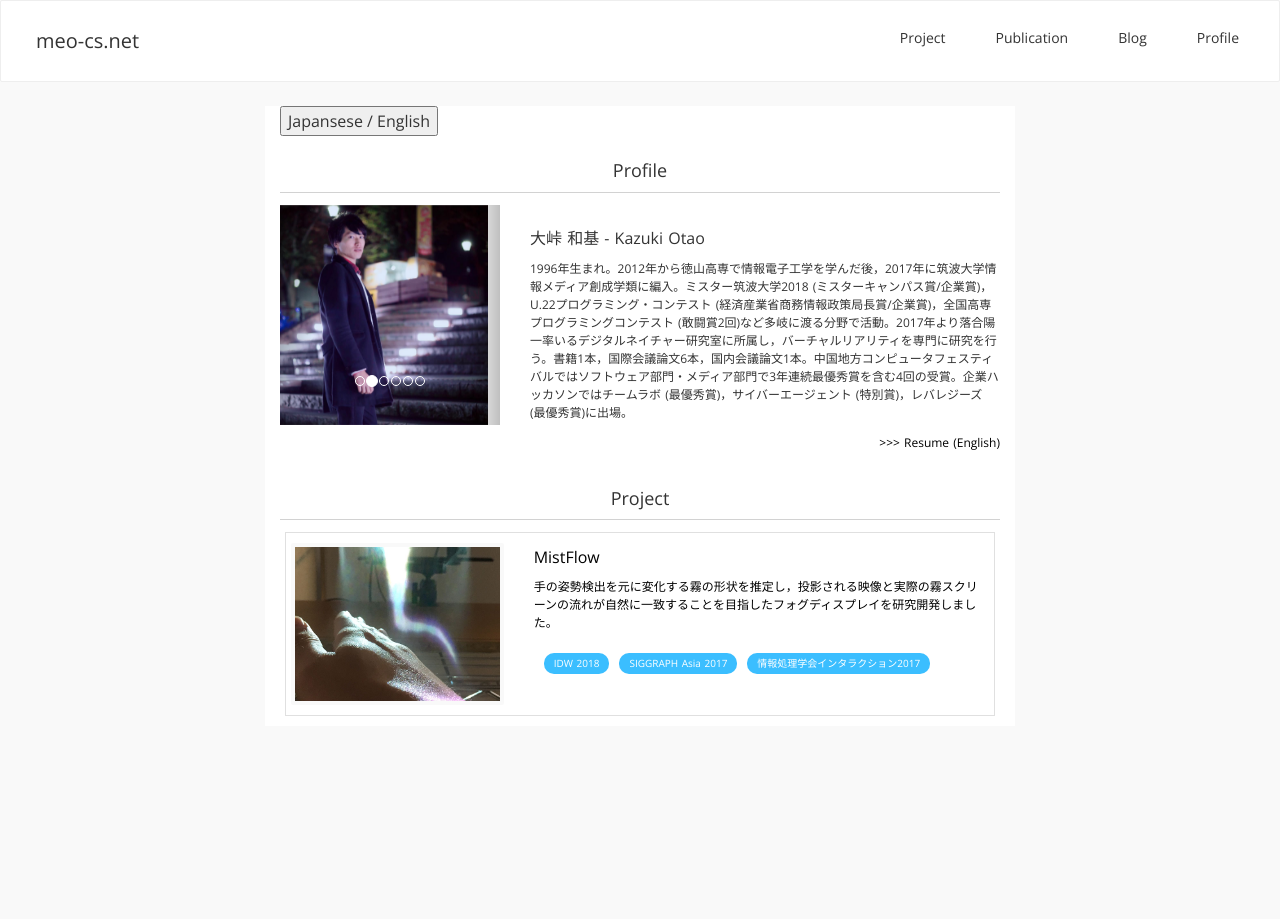
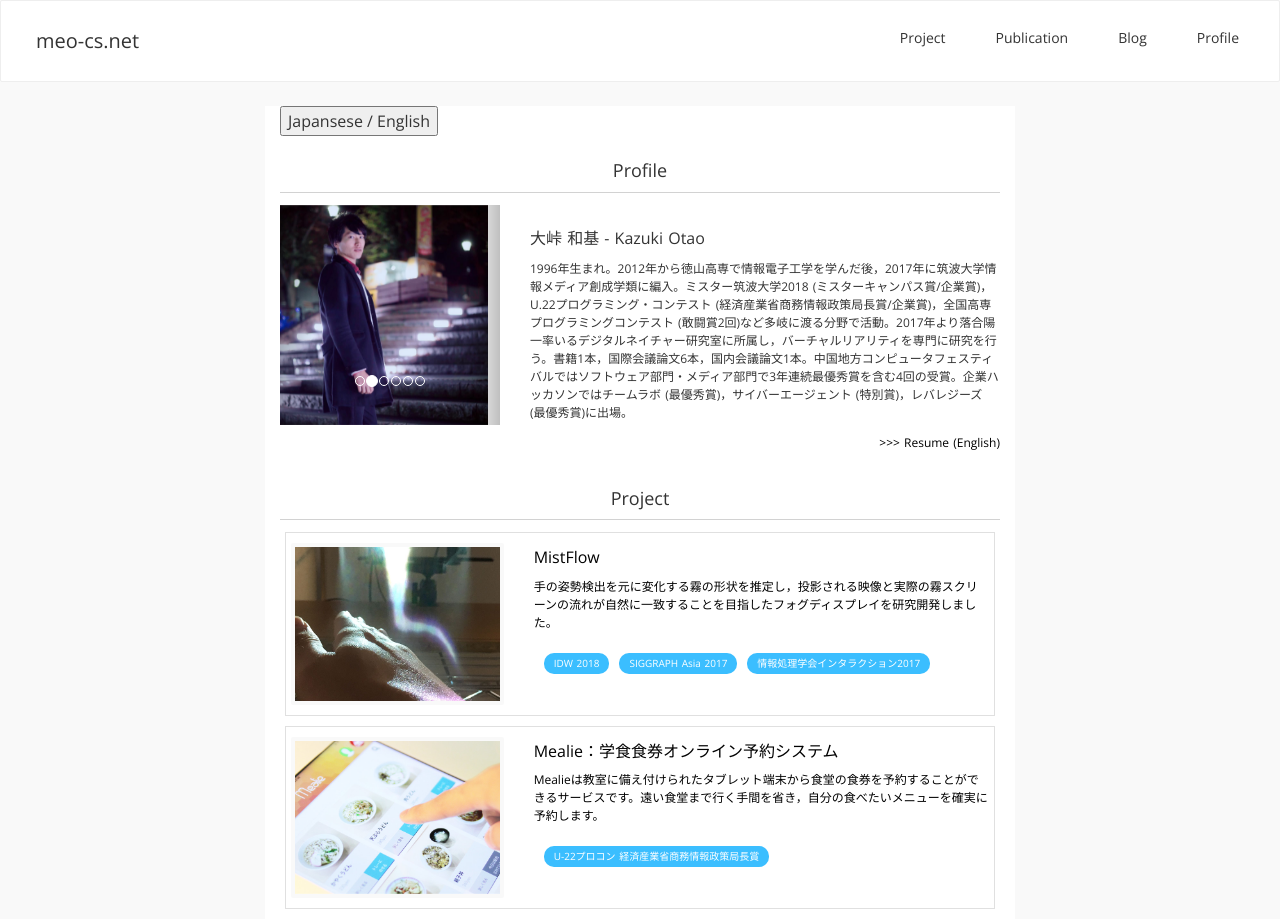
Before and after one commit to meokz/my-website, a Nuxt app: page / in a window 1280 px wide. Before the commit the page ends 800 px from the top, so only its background shows below. Built offline with nearby package versions, Linux system fonts and the light colour scheme; a web font is replaced by a local one.

Commit message:
プロジェクトリストの作成

```diff
--- a/components/profile/Work.vue
+++ b/components/profile/Work.vue
@@ -1,10 +1,10 @@
 <template>
   <div class="work">
-    <a href="./works/mistflow/">
+    <a v-bind:href="getURL">
       <div class="row">
         <div class="col-xs-4 col-sm-4">
           <div class="thumbnail">
-            <img class="img-responsive" src="~/assets/profile/img/mistflow.jpg"/>
+            <img class="img-responsive" v-bind:src="getImageURL"/>
           </div>
         </div>
         <div class="col-xs-8 col-sm-8">
@@ -47,26 +47,21 @@
 <script>
 import Tag from '~/components/profile/Tag.vue'
 
-const work = {
-  title: "MistFlow",
-  jp: "手の姿勢検出を元に変化する霧の形状を推定し，投影される映像と実際の霧スクリーンの流れが自然に一致することを目指したフォグディスプレイを研究開発しました。",
-  en: "This research presents a fog display for visualization of adaptive shape-changing flow.",
-  tag: [
-    "IDW 2018", "SIGGRAPH Asia 2017", "情報処理学会インタラクション2017"
-  ]
-}
-
 export default {
   components: {
     Tag
   },
-  data() {
-    return {
-      work: work
+  props: [
+    'isEnglish',
+    'work'
+  ],
+  computed: {
+    getURL: function() {
+      return "./works/" + this.work.name
+    },
+    getImageURL: function() {
+      return require("~/assets/profile/img/" + this.work.name + ".jpg")
     }
-  },
-  props: [
-    'isEnglish'
-  ]
+  }
 }
 </script>
--- a/pages/index.vue
+++ b/pages/index.vue
@@ -23,7 +23,7 @@
 
       <div id="project">
         <h2>Project</h2>
-        <Work :isEnglish="isEnglish"/>
+        <Work v-for="work in works" v-bind:key="work" v-bind:work="work" v-bind:isEnglish="isEnglish"/>
       </div> <!-- end <div id="project"> -->
 
     </section>
@@ -72,6 +72,27 @@ const profile = {
   en: "Kazuki Otao was born in 1996. After studying computer science and electronic engineering at National Institute of Technology, Tokuyama College since 2012, he is incorporated into the College of Media Arts, Science and Technology at the University of Tsukuba in 2017. He got a prize in many contests including U-22 programming contest and national college of technology programming contest. He is an expert researcher of the aerial imaging system in Digital Nature Group."
 }
 
+const works = [
+  {
+    name: "mistflow",
+    title: "MistFlow",
+    jp: "手の姿勢検出を元に変化する霧の形状を推定し，投影される映像と実際の霧スクリーンの流れが自然に一致することを目指したフォグディスプレイを研究開発しました。",
+    en: "This research presents a fog display for visualization of adaptive shape-changing flow.",
+    tag: [
+      "IDW 2018", "SIGGRAPH Asia 2017", "情報処理学会インタラクション2017"
+    ]
+  },
+  {
+    name: "mealie",
+    title: "Mealie：学食食券オンライン予約システム",
+    jp: "Mealieは教室に備え付けられたタブレット端末から食堂の食券を予約することができるサービスです。遠い食堂まで行く手間を省き，自分の食べたいメニューを確実に予約します。",
+    en: "No english description.",
+    tag: [
+      "U-22プロコン 経済産業省商務情報政策局長賞"
+    ]
+  },
+]
+
 export default {
   components: {
     MyHeader,
@@ -82,7 +103,8 @@ export default {
     return {
       isEnglish: false,
       detail: ">>>",
-      profile: profile
+      profile: profile,
+      works: works
     }
   },
   methods: {
```
